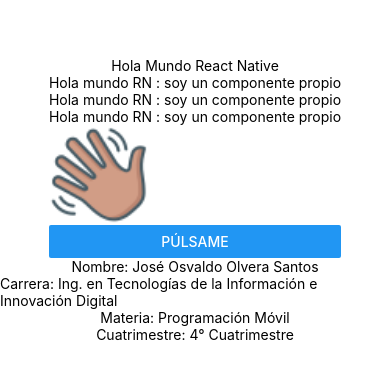
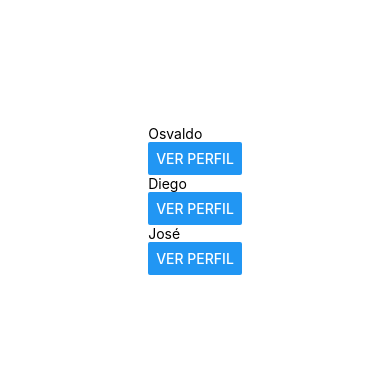
Before and after one commit to OsvaldoOlvera/DAM221, a React Native app in the folder miApp2/: screen / in a window 390 px wide. Shown: the part 222-600 px from the top of the page. Built offline with nearby package versions, Linux system fonts and the light colour scheme.

Commit message:
Practica No.7
Props y State (Modificacion en miApp2)

```diff
--- a/miApp2/App.js
+++ b/miApp2/App.js
@@ -1,8 +1,6 @@
 /*1.- ZONA DE IMPORTACIONES */
 import { StatusBar } from 'expo-status-bar';
 import { StyleSheet, Text, View } from 'react-native';
-import { Saludo } from './components/saludo';
-import { Saludo2 } from './components/saludo2';
 import { Perfil } from './components/perfil';
 
 
@@ -10,12 +8,12 @@ import { Perfil } from './components/perfil';
 export default function App() {
   return (
     <View style={styles.container}>
-      <Text>Hola Mundo React Native</Text>
+
+            <Perfil nombre="Osvaldo" carrera="TIID" materia="Programación Móvil" cuatri="4° Cuatrimestre"/>
+            <Perfil nombre="Diego" carrera="TIID" materia="Programación Móvil" cuatri="4° Cuatrimestre"/>
+            <Perfil nombre="José" carrera="TIID" materia="Programación Móvil" cuatri="4° Cuatrimestre"/>
+
       <StatusBar style="auto" />
-       <Saludo />
-            <Saludo />
-            <Saludo2 />
-            <Perfil />
     </View>
   );
 }
--- a/miApp2/components/perfil.js
+++ b/miApp2/components/perfil.js
@@ -1,12 +1,22 @@
-import { Text } from 'react-native';
+import { View, Text, StyleSheet, Button } from 'react-native';
+import { useState } from 'react';
 
-export const Perfil = () => {
+export const Perfil = ({nombre, carrera, materia, cuatri}) => {
+
+    const [mostrar, setMostrar] = useState(false);
+
     return (
-        <>
-            <Text>Nombre: José Osvaldo Olvera Santos</Text>
-            <Text>Carrera: Ing. en Tecnologías de la Información e Innovación Digital</Text>
-            <Text>Materia: Programación Móvil</Text>
-            <Text>Cuatrimestre: 4° Cuatrimestre</Text>
-        </>
+        <View>
+            <Text>{nombre}</Text>
+
+            {mostrar &&
+            <>
+            <Text>{carrera}</Text>
+            <Text>{materia}</Text>
+            <Text>{cuatri}</Text>
+            </>
+        }
+        <Button title= "Ver Perfil" onPress={ ()=>  setMostrar(!mostrar) }/>
+        </View>
     );
 }
```
